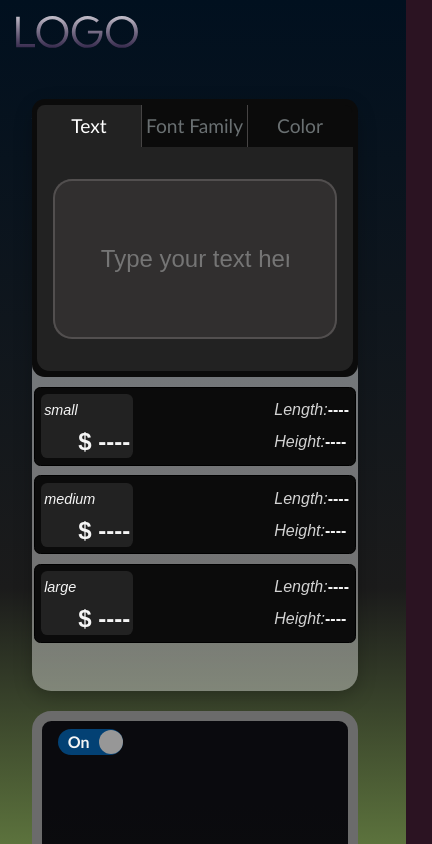
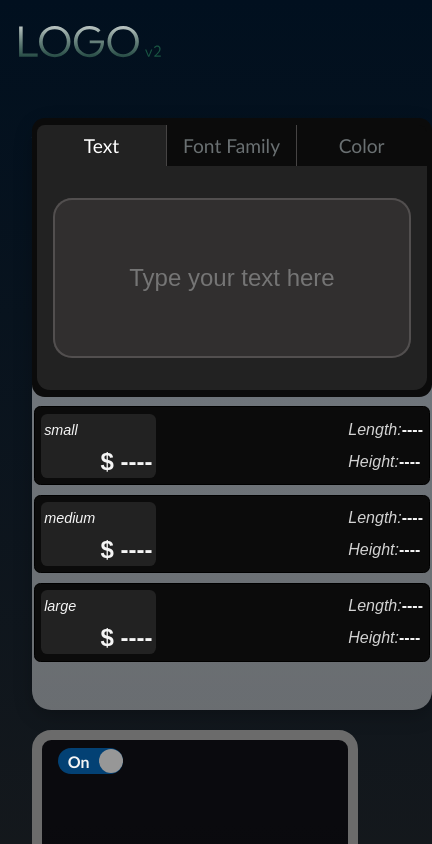
Before and after one commit to NafiurSiddiqui/NeonText---V2, a React (Create React App) app: page /Ui in a window 390 px wide. Shown: the top 844 px of the page, 432 px wide, since content can reach past the window. Built offline with nearby package versions, Linux system fonts and the light colour scheme; a web font is replaced by a local one.

Commit message:
finished_without cross browser and platform testing

```diff
--- a/src/Components/Header.js
+++ b/src/Components/Header.js
@@ -7,6 +7,7 @@ function Header(props) {
 			<Link to="/">
 				<img src={Logo} alt="Logo" className="img-logo" />
 			</Link>
+
 		</header>
 	);
 }
--- a/src/Components/Home/Body.js
+++ b/src/Components/Home/Body.js
@@ -13,8 +13,8 @@ function Body() {
 						Crafted with the artistic insight for you
 					</h2>
 
-					<button className="home-content-btn">
-						<Link to="/Ui" className="home-content-btn__link-ui">
+					<button className="home-content-btn" >
+						<Link to="/Ui" className="home-content-btn__link-ui" >
 							Create Text
 						</Link>
 					</button>
--- a/src/Components/Home/Home.js
+++ b/src/Components/Home/Home.js
@@ -1,7 +1,9 @@
+import Header from '../Header';
 import Body from './Body';
-import Header from '../Header';
 
 function Home() {
+	document.body.classList.remove('ui-body');
+
 	return (
 		<>
 			<Header className="home-logo" />
--- a/src/Components/UI/Ui-display/UserTextAndBars.js
+++ b/src/Components/UI/Ui-display/UserTextAndBars.js
@@ -20,12 +20,6 @@ function UserTextAndBars(props) {
 
 	useEffect(() => {
 		let timerHandler = setTimeout(() => {
-			// if (txtState === false && storeText === null) {
-			// 	// console.log('1');
-			// 	setDisplayText('Your Text');
-			// 	setShowBars(false);
-			// 	props.setWidth('');
-			// }
 
 			if (txtState === true || storeText !== null) {
 				console.log('2');
--- a/src/Components/UI/Ui.js
+++ b/src/Components/UI/Ui.js
@@ -1,5 +1,4 @@
 import { useState } from 'react';
-
 import Header from '../Header';
 import UiDisplay from './Ui-display/UiDisplay';
 import UserInput from './Ui-input/input/UserInput';
@@ -25,6 +24,7 @@ function Ui() {
 	const [colorActive, setColorActive] = useState(defaultColor);
 	//Debounce state for priceCard
 	const [debounceActive, setDebounceActive] = useState(false);
+
 
 	const debounceHandler = (stat) => {
 		setDebounceActive(stat);
@@ -62,7 +62,10 @@ function Ui() {
 		setWidth(width);
 	};
 
-	// console.log(debounceActive);
+	// useEffect(()=>{
+		//  },[])
+			document.body.classList.add('ui-body');
+
 
 	return (
 		<>
--- a/src/sass/_home.scss
+++ b/src/sass/_home.scss
@@ -1,7 +1,3 @@
-.home-html {
-	font-size: 20px;
-	overflow: hidden;
-}
 
 body {
 	height: 100vh;
@@ -10,12 +6,14 @@ body {
 	overflow: hidden;
 }
 
+
+
 .home-logo {
 	& a > img {
 		position: relative;
 		top: 2em;
 		left: calc(1vw + 1rem);
-		height: calc(1.6rem + 1vw);
+		height: calc(3.5rem + 1vw);
 	}
 }
 
@@ -38,6 +36,7 @@ body {
 		font-family: 'Kodchasan', sans-serif;
 		font-style: italic;
 		color: #edbacf;
+		width: 100%;
 	}
 
 	&-subheading {
@@ -219,9 +218,6 @@ body {
 		}
 		&-ball {
 			position: relative;
-			// right: -25%;
-			// width: 14em;
-			// height: 14em;
 			right: -15%;
 			width: 16em;
 			height: 17em;
@@ -239,48 +235,3 @@ body {
 		}
 	}
 }
-
-@media screen and (max-width: 670px) {
-	.home-content {
-		margin: 0 2em;
-		text-align: left;
-	}
-}
-
-@media screen and (max-width: 500px) {
-	img.home-logo__logo {
-		height: 7vw;
-		top: 4vh;
-		left: 3%;
-	}
-
-	.home-content {
-		bottom: -6em;
-
-		&-btn {
-			width: 100%;
-		}
-
-		&-heading {
-			font-size: 1.4rem;
-		}
-
-		&-subheading {
-			font-size: 1.1rem;
-		}
-	}
-
-	a.home-content-btn__link-ui {
-		width: 96vw;
-		height: 1em;
-		height: 2em;
-		font-size: 1.2rem;
-		padding: 0.4em 1.5em;
-
-		&:after {
-			display: flex;
-			right: -100%;
-			animation: reflectionForSmallDevice 4s linear 8s infinite forwards !important;
-		}
-	}
-}
--- a/src/sass/_mediaBreakpoints.scss
+++ b/src/sass/_mediaBreakpoints.scss
@@ -1,7 +1,5 @@
 @media screen and (max-width: 1200px) {
-	body.ui-body {
-		min-height: 125vh;
-	}
+
 	section.ui-container {
 		grid-template-columns: 40% 60%;
 		width: 100%;
@@ -32,6 +30,11 @@
 		width: 80%;
 	}
 
+	article.ui-input{
+		width: 25em;
+    margin: 0 auto;
+	}
+
 	input:checked + .slider:before {
 		-webkit-transform: translateX(37px);
 		-ms-transform: translateX(37px);
@@ -40,6 +43,13 @@
 
 	.measurementBar-height-wrapper {
 		padding-bottom: 0.8em;
+	}
+}
+
+@media screen and (max-width: 670px) {
+	.home-content {
+		margin: 0 2em;
+		text-align: center;
 	}
 }
 
@@ -76,4 +86,48 @@
 		-ms-transform: translateX(40px);
 		transform: translateX(40px);
 	}
+
+	img.home-logo__logo {
+		height: 7vw;
+		top: 4vh;
+		left: 3%;
+	}
+
+	.home-content {
+		bottom: -6em;
+
+		&-btn {
+			width: 100%;
+		}
+
+		&-heading {
+			font-size: 1.4rem;
+		}
+
+		&-subheading {
+			font-size: 1.1rem;
+		}
+	}
+
+	a.home-content-btn__link-ui {
+		width: 96vw;
+		height: 1em;
+		height: 2em;
+		font-size: 1.2rem;
+		padding: 0.4em 1.5em;
+
+		&:after {
+			display: flex;
+			right: -100%;
+			animation: reflectionForSmallDevice 4s linear 8s infinite forwards !important;
+		}
+	}
 }
+
+
+
+
+
+// @media screen and (max-width: 500px) {
+
+// }
--- a/src/sass/_uiMain.scss
+++ b/src/sass/_uiMain.scss
@@ -1,12 +1,9 @@
-.ui-html {
-	overflow-x: hidden;
-}
 
 body.ui-body {
-	min-height: 115vh;
-	background: linear-gradient(180deg, #01101f 0%, #1b1b1b 68.37%, #a97171 100%);
+	min-height: 100vh;
+	background: linear-gradient(180deg, #01101f 0%, #1b1b1b 68.37%, #60783f 100%);
 	background-color: #2b1322;
-	overflow-x: hidden;
+	overflow: hidden;
 }
 
 .ui-logo {
@@ -15,7 +12,7 @@ body.ui-body {
 	margin-top: 1em;
 	margin-bottom: 2em;
 	& a > img {
-		height: 2rem;
+		height: 3.2rem;
 	}
 }
 
```
Also changed, not shown: src/Components/UI/Ui-input/priceCards/PriceCards.js (+2 -6 lines), src/Assets/Logo.svg.
